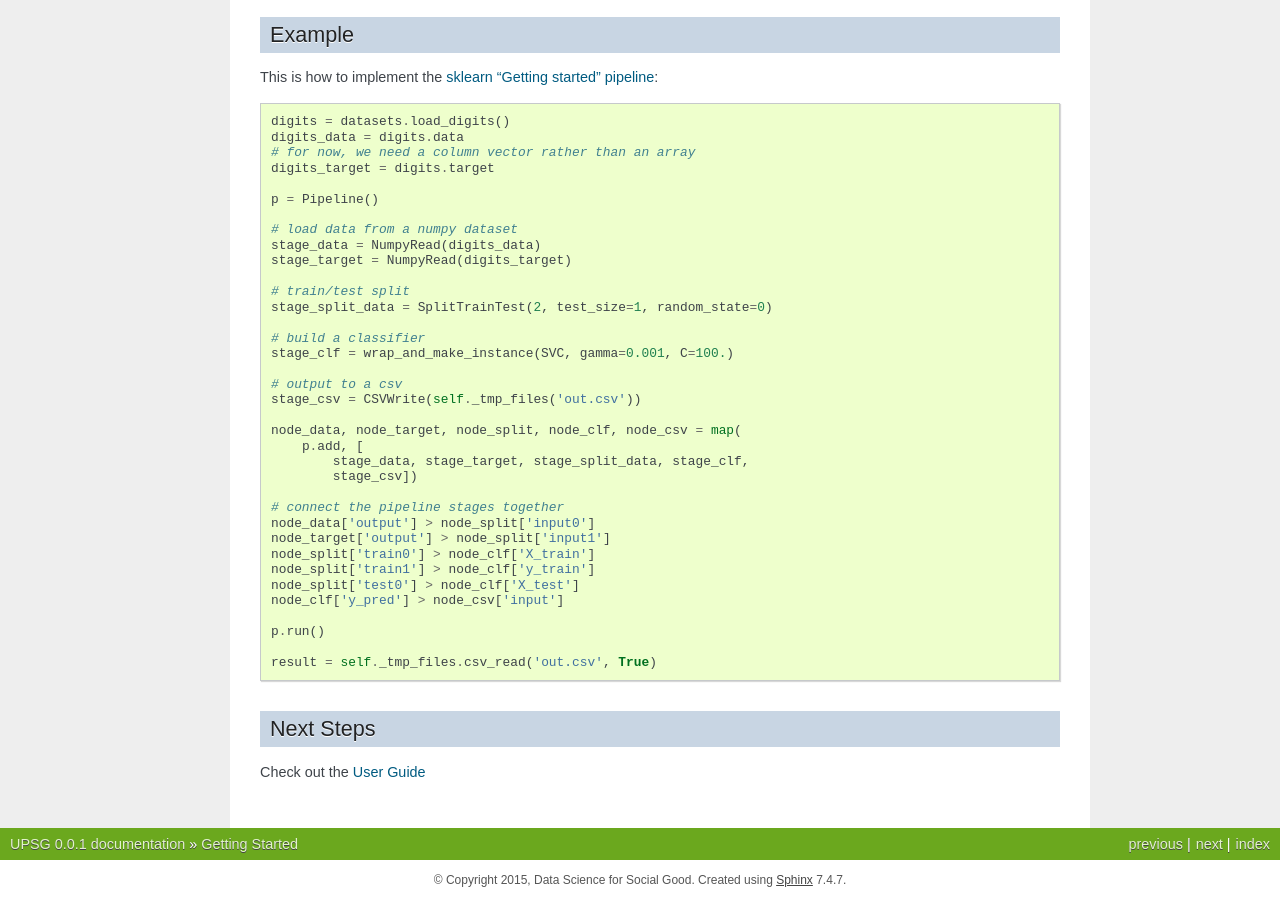
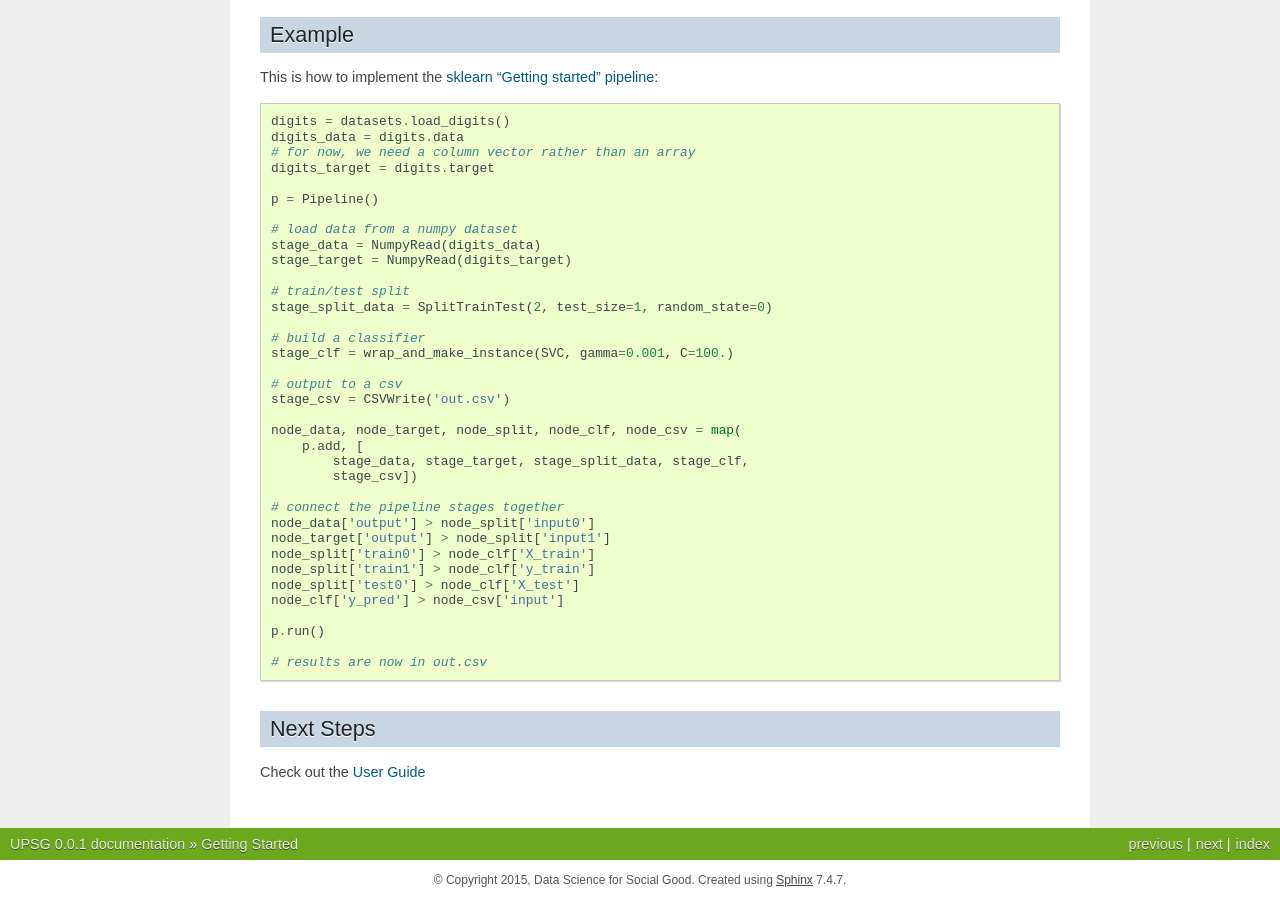
Before and after one commit to dssg/UPSG, a Sphinx documentation site: the page built from doc/getting_started.rst, in a window 1280 px wide and 900 px high, scrolled down 1128 px. Built offline with Sphinx 7.4.7, drawn with Linux system fonts in a browser that asks for light colours; pages that are not in the unit, such as notebooks, are missing from menus.

Commit message:
removed offending line

```diff
--- a/README.rst
+++ b/README.rst
@@ -77,7 +77,7 @@ This is how to implement the
     stage_clf = wrap_and_make_instance(SVC, gamma=0.001, C=100.)
 
     # output to a csv
-    stage_csv = CSVWrite(self._tmp_files('out.csv'))
+    stage_csv = CSVWrite('out.csv')
 
     node_data, node_target, node_split, node_clf, node_csv = map(
         p.add, [
@@ -94,7 +94,7 @@ This is how to implement the
 
     p.run()
 
-    result = self._tmp_files.csv_read('out.csv', True)
+    # results are now in out.csv
 
 ----------
 Next Steps
--- a/doc/getting_started.rst
+++ b/doc/getting_started.rst
@@ -78,7 +78,7 @@ This is how to implement the
     stage_clf = wrap_and_make_instance(SVC, gamma=0.001, C=100.)
 
     # output to a csv
-    stage_csv = CSVWrite(self._tmp_files('out.csv'))
+    stage_csv = CSVWrite('out.csv')
 
     node_data, node_target, node_split, node_clf, node_csv = map(
         p.add, [
@@ -95,7 +95,7 @@ This is how to implement the
 
     p.run()
 
-    result = self._tmp_files.csv_read('out.csv', True)
+    # results are now in out.csv
 
 ----------
 Next Steps
```
